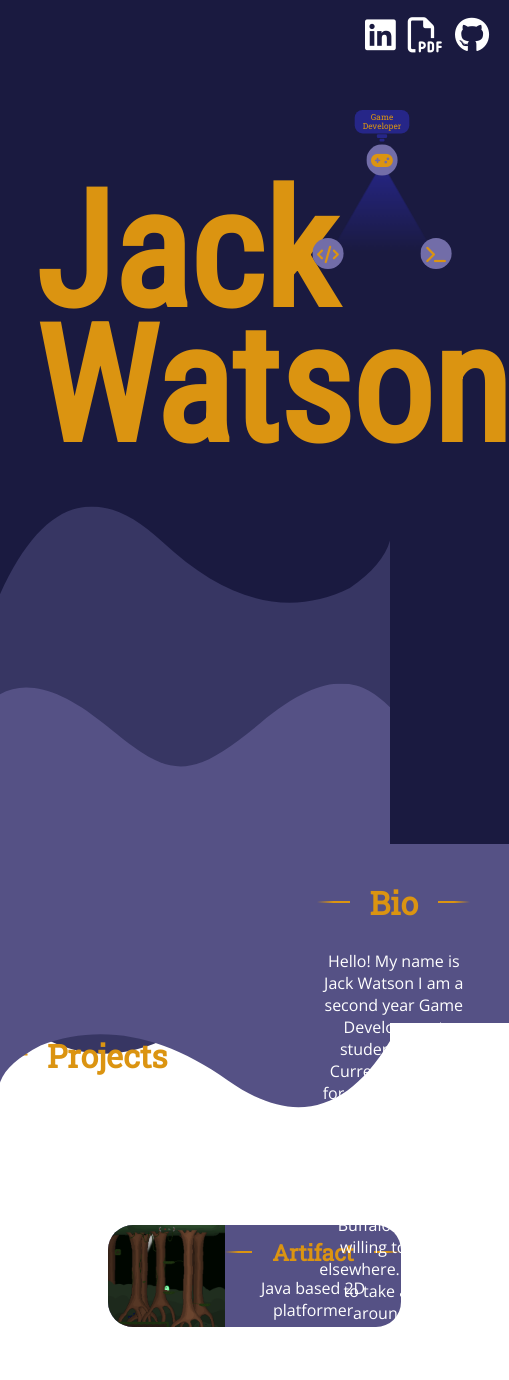
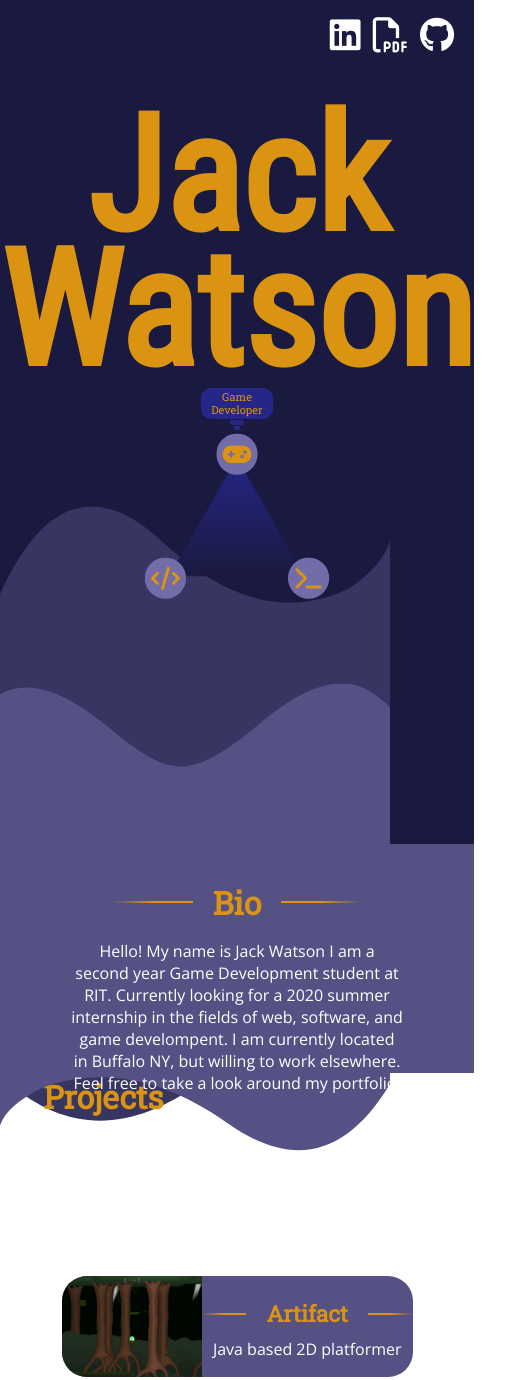
Before and after one commit to jpw2065/jpw2065_portfolio, a plain HTML site: page index.html in a window 390 px wide. Shown: the top 1380 px of the page, 509 px wide, since content can reach past the window. Drawn offline with nearby package versions, Linux system fonts and the light colour scheme; a web font is replaced by a local one.

Commit message:
Add files via upload

```diff
--- a/css/media-queries.css
+++ b/css/media-queries.css
@@ -125,3 +125,60 @@
     }
 
 }
+
+@media screen and (max-width: 1000px){
+
+
+    #title h1 {
+
+        margin-left: 0;
+        margin-top: 6vh;
+        text-align: center;
+
+
+    }
+
+    #wheel {
+        top: 46vh;
+        width: 53vw;
+        left: 50%;
+    }
+
+    #bio{
+
+        height: 26vh;
+
+    }
+
+    #gradient_curve_three{
+
+        top: 6vh;
+
+    }
+
+    #project_title {
+
+        width: 50vw;
+        left: 2vw;
+        top: 26vh;
+
+    }
+
+    #bio_text_wrapper {
+
+        width: 70%;
+        margin: auto;
+
+    }
+
+    .project {
+
+        width: 90vw;
+
+    }
+
+    .project_box {
+        width: 80vw;
+    }
+
+}
--- a/css/stylesheet.css
+++ b/css/stylesheet.css
@@ -234,8 +234,8 @@ body.project_open{
 
 .pictures{
 
-    width: 70%;
-    height: auto;
+    max-width: 80%;
+    max-height: 100%;
 
     position: relative;
 
@@ -248,7 +248,8 @@ body.project_open{
 
 .project_pics{
 
-    width: 100%;
+    max-width: 100%;
+    max-height: 100%;
     display: none;
 
     position: relative;
@@ -693,6 +694,18 @@ main{
     vertical-align: middle;
 } */
 
+#bio_text_wrapper p{
+
+    margin-top: 0px;
+
+}
+
+#bio_text_wrapper h2{
+
+    margin-bottom: 0.5em;
+
+}
+
 #project_title{
 
     position: absolute;
@@ -713,6 +726,8 @@ main{
 
     top: 50%;
     left: 49%;
+
+    margin: 0;
 
     transform: translate(-50%, -50%);
 
--- a/index.html
+++ b/index.html
@@ -184,7 +184,7 @@
 
 
     <div id="body_wrapper">
-        <nav>
+        <!-- <nav>
 
             <div id="nav_wrapper">
                 <div id="link_wrapper">
@@ -196,7 +196,7 @@
 
             <i class="fas fa-chevron-down"></i>
 
-        </nav>
+        </nav> -->
 
 
 
```
